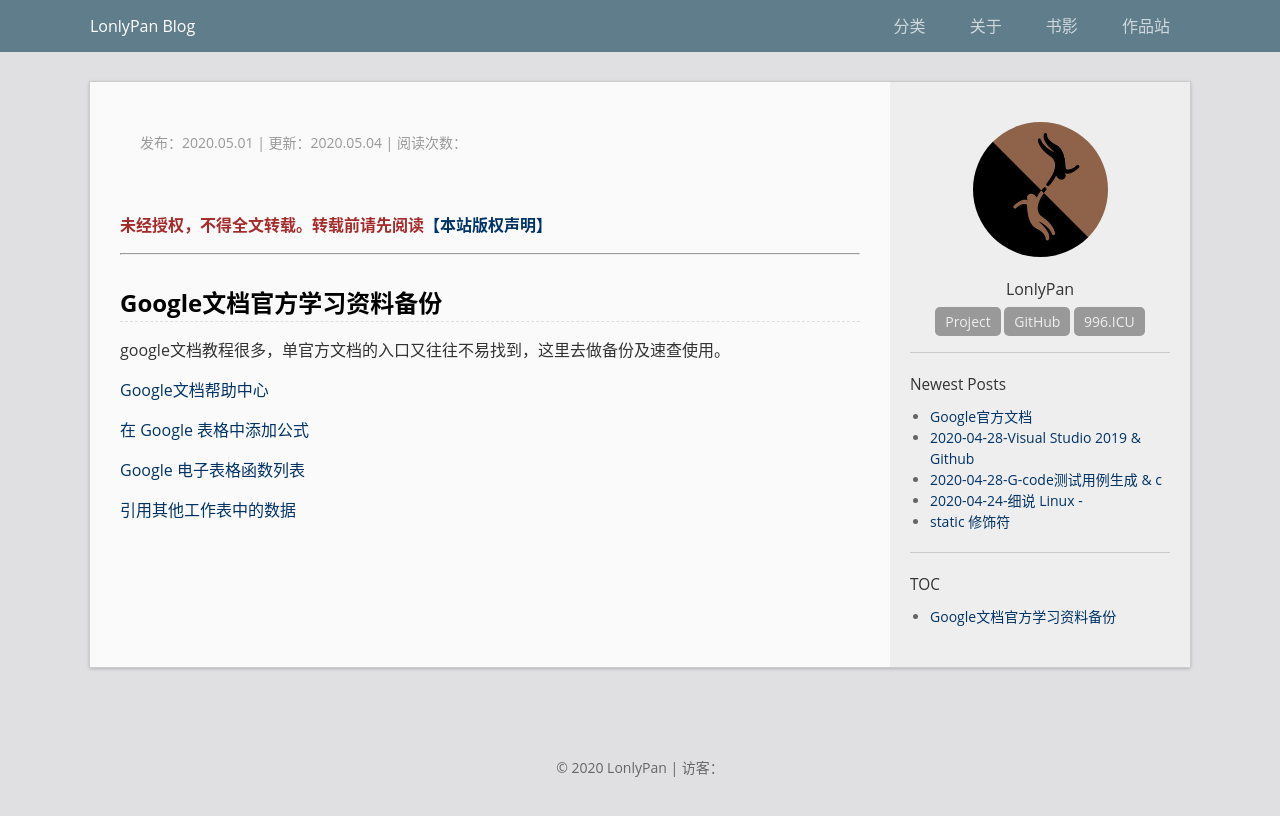
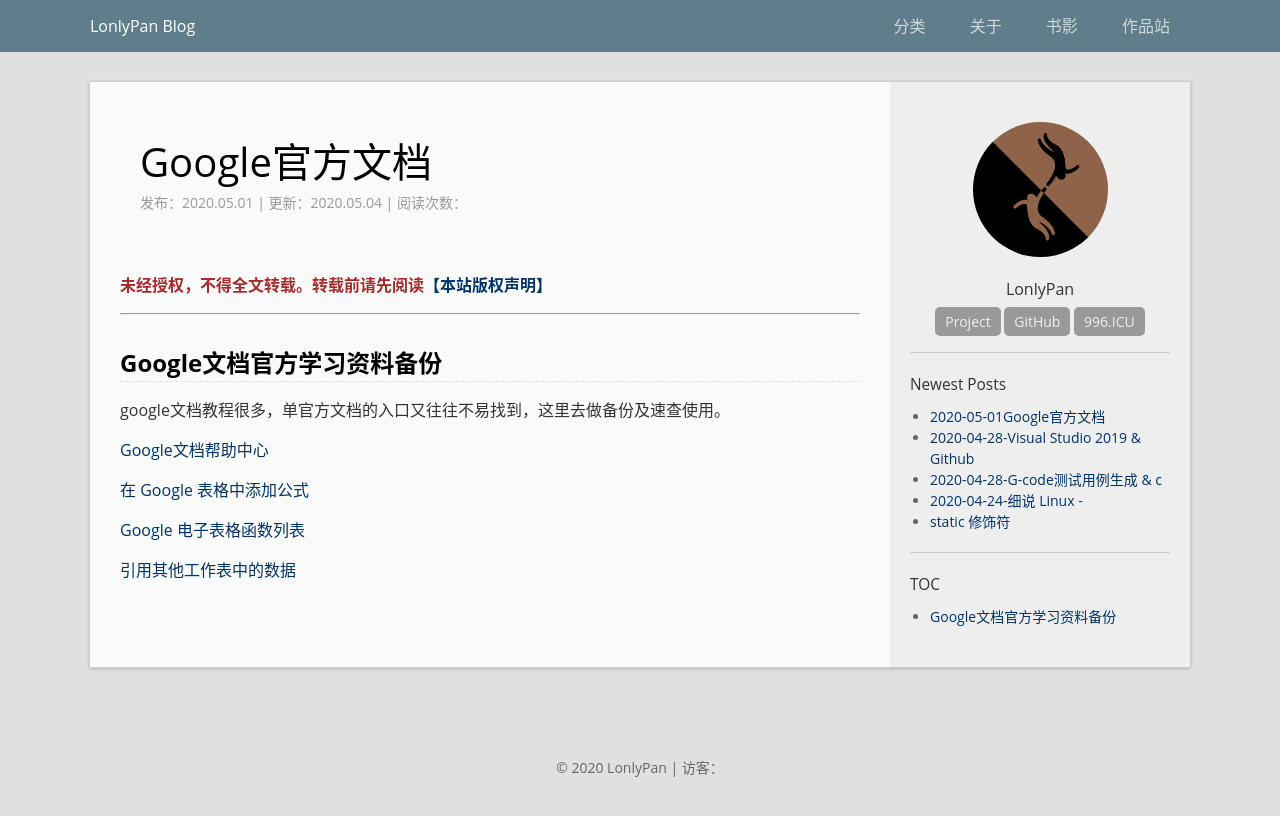
Before and after one commit to LonlyStack/LonlyPan.github.io, a Jekyll site: the page built from _posts/2020-05-01- Google文档.md, in a window 1280 px wide. Shown: the top 816 px of the page. Built offline with Jekyll 4.4.1, drawn with Linux system fonts in a browser that asks for light colours; comment, search, counter and statistics services are not loaded.

Commit message:
修改文件: _posts/2020-05-01- Google文档.md

```diff
--- a/_posts/2020-05-01- Google文档.md
+++ b/_posts/2020-05-01- Google文档.md
@@ -1,6 +1,7 @@
 ---
 layout: post
-title: "Google官方文档"
+show_title: "Google官方文档"
+title: "2020-05-01Google官方文档"
 date: 2020-05-01
 last_modified_at: 2020-05-04
 categories: 办公
```
